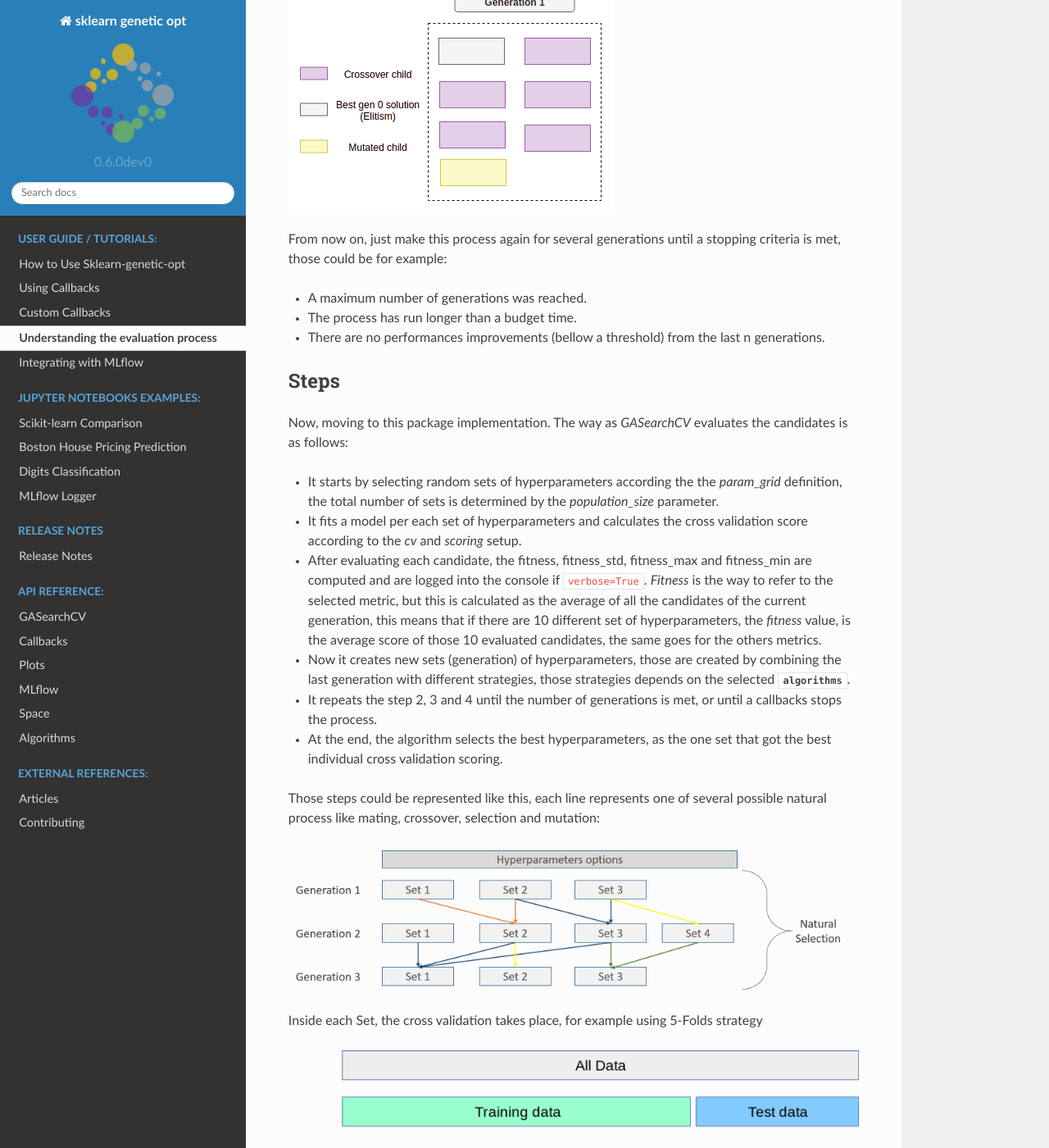
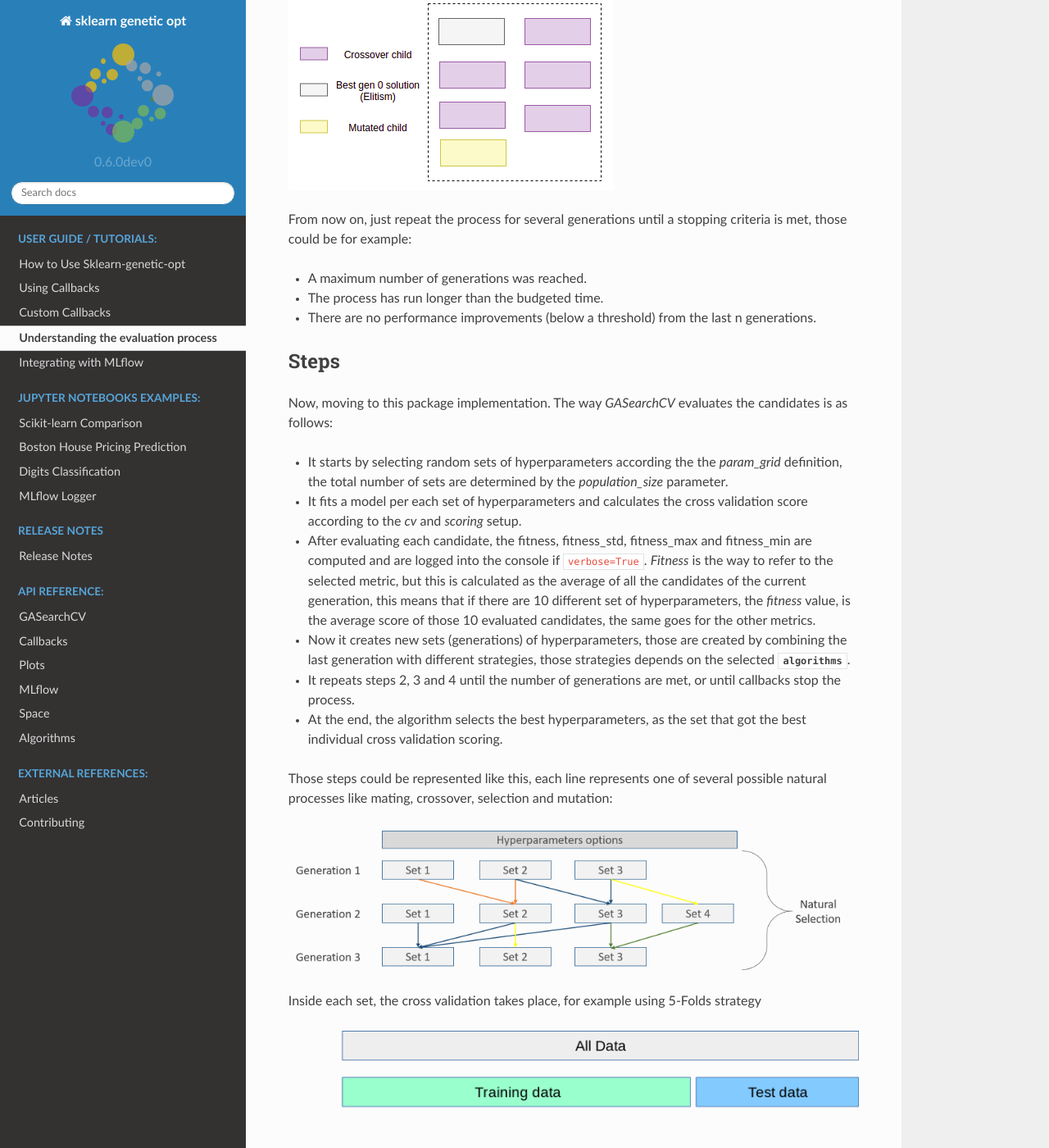
Before and after one commit to rodrigo-arenas/Sklearn-genetic-opt, a Sphinx documentation site: the page built from docs/tutorials/understand_cv.rst, in a window 1280 px wide and 1400 px high, scrolled down 3322 px. Shown: the whole window at 82% size. Built offline with Sphinx 7.4.7 and the Read the Docs theme 2.0.0, drawn with Linux system fonts in a browser that asks for light colours; the version number is read from the project's files by our own code; some of the changed text lies outside the part shown.

Commit message:
understand_cv documentation spelling updates

```diff
--- a/docs/tutorials/understand_cv.rst
+++ b/docs/tutorials/understand_cv.rst
@@ -1,7 +1,7 @@
 Understanding the evaluation process
 ====================================
 
-In this post, we are going to explain how to evaluation process happens
+In this post, we are going to explain how the evaluation process works
 and how to use different validation strategies.
 
 Parameters
@@ -76,12 +76,12 @@ Now the children represent a new set of hyperparameters, if we decode each child
     Child 1: {"learning_rate": 0.015, "layers": 4, "optimizer": "Adam"}
     Child 2: {"learning_rate": 0.4, "layers": 6, "optimizer": "SGD"}
 
-But making crossover over the same sets of hyperparameters might end up giving similar result after some iterations,
-so we are stuck with the same kind of solutions, that is why we introduce others operations like the mutation.
+But making crossovers, over the same sets of hyperparameters might end up giving similar results after some iterations,
+so we are stuck with the same kind of solutions, that is why we introduce other operations like the mutation.
 
 **Mutation:**
 
-This operator allows to with a low enough probability (< ~0.1), change randomly one of the gens or a whole hyperparameter to create more diverse sets.
+This operator allows with a low enough probability (< ~0.1), to change one of the gens or a whole hyperparameter randomly, to create more diverse sets.
 Lets take for example the child 1 from the previous image, lets pick up a random gen and change its value:
 
 .. image:: ../images/understandcv_mutantchild.png
@@ -93,29 +93,29 @@ Or it could even change a whole parameter, for example the optimizer:
 **Elitism:**
 
 This selection strategy makes reference to the process of selecting the best individuals of each generation,
-to make sure its information is propagated across the generations. This is a very straight forward,
+to make sure its information is propagated across the generations. This is very straight forward,
 just select the best k individuals based on their fitness value and copy it to the next generation.
 So after performing those operations, a new generation may look like this:
 
 .. image:: ../images/understandcv_generation1.png
 
 
-From now on, just make this process again for several generations until a stopping criteria is met,
+From now on, just repeat the process for several generations until a stopping criteria is met,
 those could be for example:
 
 * A maximum number of generations was reached.
-* The process has run longer than a budget time.
-* There are no performances improvements (bellow a threshold) from the last n generations.
+* The process has run longer than the budgeted time.
+* There are no performance improvements (below a threshold) from the last n generations.
 
 
 Steps
 -----
 
 Now, moving to this package implementation.
-The way as `GASearchCV` evaluates the candidates is as follows:
+The way `GASearchCV` evaluates the candidates is as follows:
 
 * It starts by selecting random sets of hyperparameters according the the `param_grid` definition,
-  the total number of sets is determined by the `population_size` parameter.
+  the total number of sets are determined by the `population_size` parameter.
 
 * It fits a model per each set of hyperparameters and calculates the cross validation score
   according to the `cv` and `scoring` setup.
@@ -125,25 +125,25 @@ The way as `GASearchCV` evaluates the candidates is as follows:
   `Fitness` is the way to refer to the selected metric,
   but this is calculated as the average of all the candidates of the current generation, this means that if there are
   10 different set of hyperparameters, the `fitness` value, is the average score of those 10 evaluated candidates,
-  the same goes for the others metrics.
+  the same goes for the other metrics.
 
 
-* Now it creates new sets (generation) of hyperparameters,
+* Now it creates new sets (generations) of hyperparameters,
   those are created by combining the last generation with different strategies, those strategies
   depends on the selected :mod:`~sklearn_genetic.algorithms`.
 
-* It repeats the step 2, 3 and 4 until the number of generations is met, or until a callbacks stops the process.
+* It repeats steps 2, 3 and 4 until the number of generations are met, or until callbacks stop the process.
 
-* At the end, the algorithm selects the best hyperparameters, as the one set that got the best individual
+* At the end, the algorithm selects the best hyperparameters, as the set that got the best individual
   cross validation scoring.
 
 
 Those steps could be represented like this, each line represents one of several possible
-natural process like mating, crossover, selection and mutation:
+natural processes like mating, crossover, selection and mutation:
 
 .. image:: ../images/genetic_cv.png
 
-Inside each Set, the cross validation takes place, for example using 5-Folds strategy
+Inside each set, the cross validation takes place, for example using 5-Folds strategy
 
 .. image:: ../images/k-folds.png
 
```
Also changed, not shown: other parts of docs/tutorials/understand_cv.rst (+11 -11 lines).
